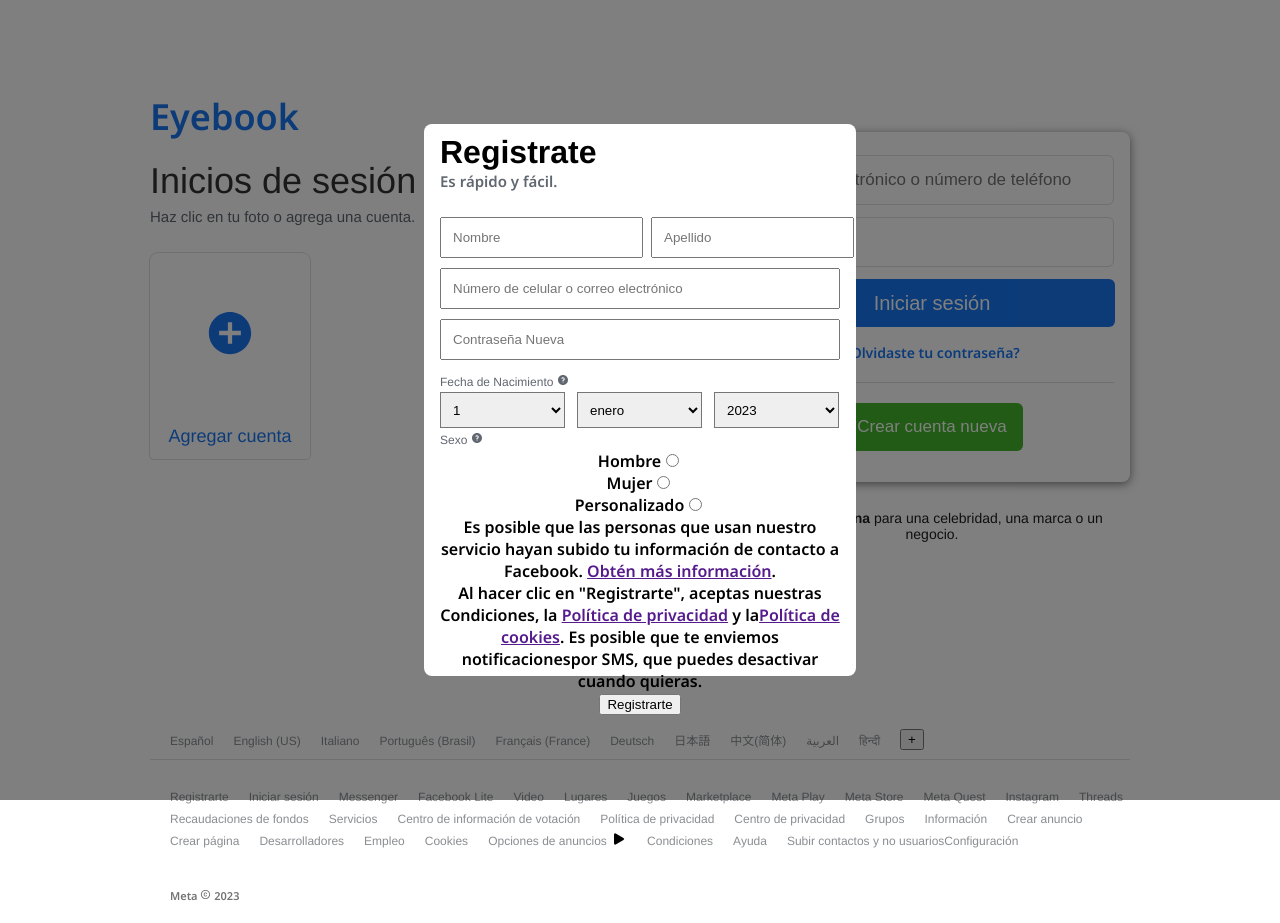
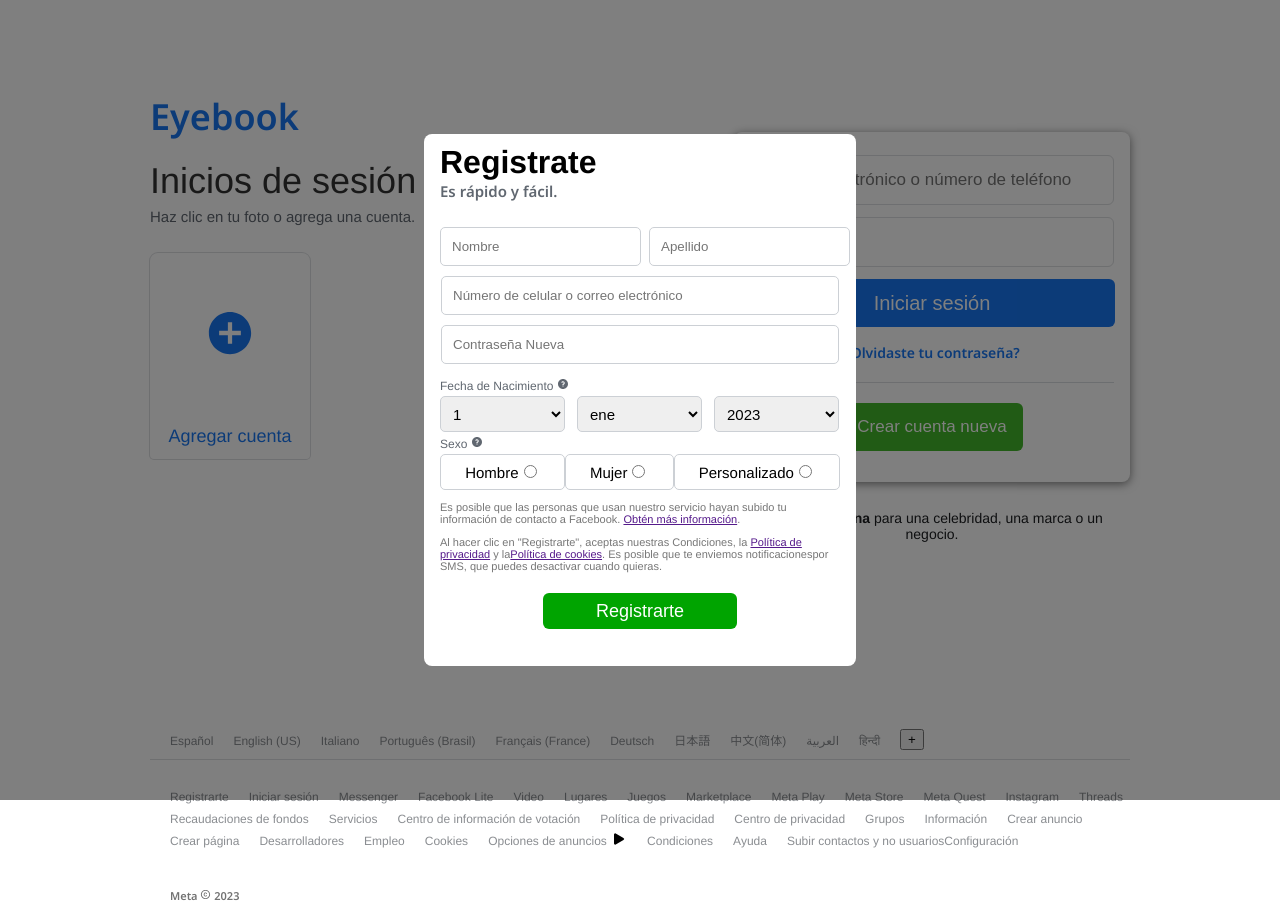
Before and after one commit to IIJorgeEstradaII/Eyebook, a React (Vite) app: page / in a window 1280 px wide. Both pictures are taken after a click on the button "Crear cuenta nueva". Built offline with nearby package versions, Linux system fonts and the light colour scheme.

Commit message:
Added birth date for register

```diff
--- a/src/assets/styles/sign-up.css
+++ b/src/assets/styles/sign-up.css
@@ -16,7 +16,8 @@
   background: #fff;
   border-radius: 8px;
   width: 432px;
-  height: 551.67px;
+  height: 531.67px;
+  margin: 20px;
   text-align: center;
   z-index: 1000;
 }
@@ -66,6 +67,8 @@
 .n-f, .ln-f, .m-f{
   padding: 11px;
   margin-bottom: 10px;
+
+  /* font-size: 15px; */
 }
 
 .n-f{
@@ -80,6 +83,15 @@
   margin: 0px;
   margin-bottom: 10px;
 }
+
+.n-f, .ln-f, .m-f, .pw-f, .day-d,
+.mth-d, .year-d,
+.male, .female, .personalized{
+  border-radius: 5px;
+  border-color: #ccd0d5;
+  border: 1px solid #ccd0d5;
+}
+
 
 .birth-d-msg, .gender-s{
   color: #606770;
@@ -102,8 +114,56 @@
   padding: 0px 8px;
   padding-right: 20px;
   background-size: 14px;
+  font-size: 15px;
 }
 
 .month, .year{
   padding-left: 12px;
 }
+
+.gender{
+  display: flex;
+  flex-direction: row;
+  justify-content: space-between;
+}
+
+.male, .female, .personalized{
+  background-color: #fff;
+    border: 1px solid #ccd0d5;
+    box-sizing: border-box;
+    display: inline-block;
+    flex: 1 0 auto;
+    font-weight: normal;
+    height: 36px;
+    margin: 8px 6px 6px;
+    padding: 0;
+    position: relative;
+    font-size: 15px;
+    line-height: 36px;
+    padding: 0 10px 0 10px;
+    justify-content: space-between;
+    margin: 0px;
+    font-family: SFProText-Medium, Helvetica, Arial, sans-serif;
+}
+
+.fst-msg, .snd-msg{
+  color: #777;
+  font-size: 11px;
+  text-align: left;
+  margin: 11px 0px;
+  font-family: Helvetica, Arial, sans-serif;;
+}
+
+.rgst-sbm-btn{
+  background-color: #00a400;
+  width: 194px;
+  height: 36px;
+  letter-spacing: normal;
+  border-radius: 6px;
+  color: #fff;
+  font-size: 18px;
+  padding: 0 32px;
+  text-shadow: none;
+  border: none;
+  margin: 10px 0px;
+}
--- a/src/components/login_components/SignUpForm.tsx
+++ b/src/components/login_components/SignUpForm.tsx
@@ -14,9 +14,9 @@
 
   const months =
     [
-    'enero', 'febrero', 'marzo', 'abril', 'mayo',
-    'junio', 'julio', 'agosto', 'septiembre',
-      'octubre', 'noviembre', 'diciembre'
+    'ene', 'feb', 'mar', 'abr', 'may',
+    'jun', 'jul', 'ago', 'sep',
+      'oct', 'nov', 'dic'
     ];
 
     const years: number[] = [];
@@ -79,33 +79,33 @@
                 <div>Sexo <Icons.QuestionMark /></div>
               </div>
               <div className='gender'>
-                <div>
+              <div className='male'>
                   <label htmlFor="">Hombre</label>
                   <input value="male" type="radio" name="gender"/>
                 </div>
-                <div>
+                <div className='female'>
                   <label htmlFor="">Mujer</label>
                   <input value="female" type="radio" name="gender"/>
                 </div>
-                <div>
+                <div className='personalized'>
                   <label htmlFor="">Personalizado</label>
                   <input type="radio" name="gender"/>
                 </div>
               </div>
               <div className='end-msg'>
-                <div>
+                <div className='fst-msg'>
                   Es posible que las personas que usan nuestro
                   servicio hayan subido tu información de contacto
                   a Facebook. <a href="">Obtén más información</a>.
                 </div>
-                <div>
+                <div className='snd-msg'>
                   Al hacer clic en "Registrarte", aceptas nuestras
                     Condiciones, la <a href="">Política de privacidad</a> y la
                     <a href="">Política de cookies</a>. Es posible que te enviemos
                     notificacionespor SMS, que puedes desactivar cuando quieras.
                   </div>
                 </div>
-                <button type='submit'>Registrarte</button>
+                <button className='rgst-sbm-btn' type='submit'>Registrarte</button>
             </form>
         </div>
       </div>
```
